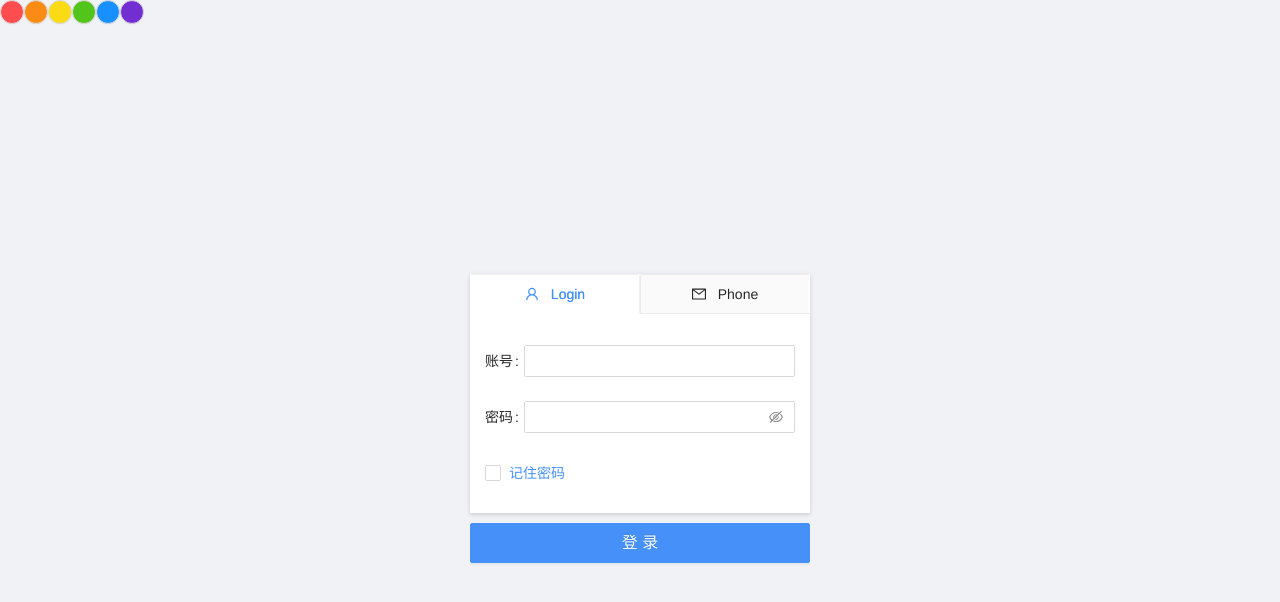
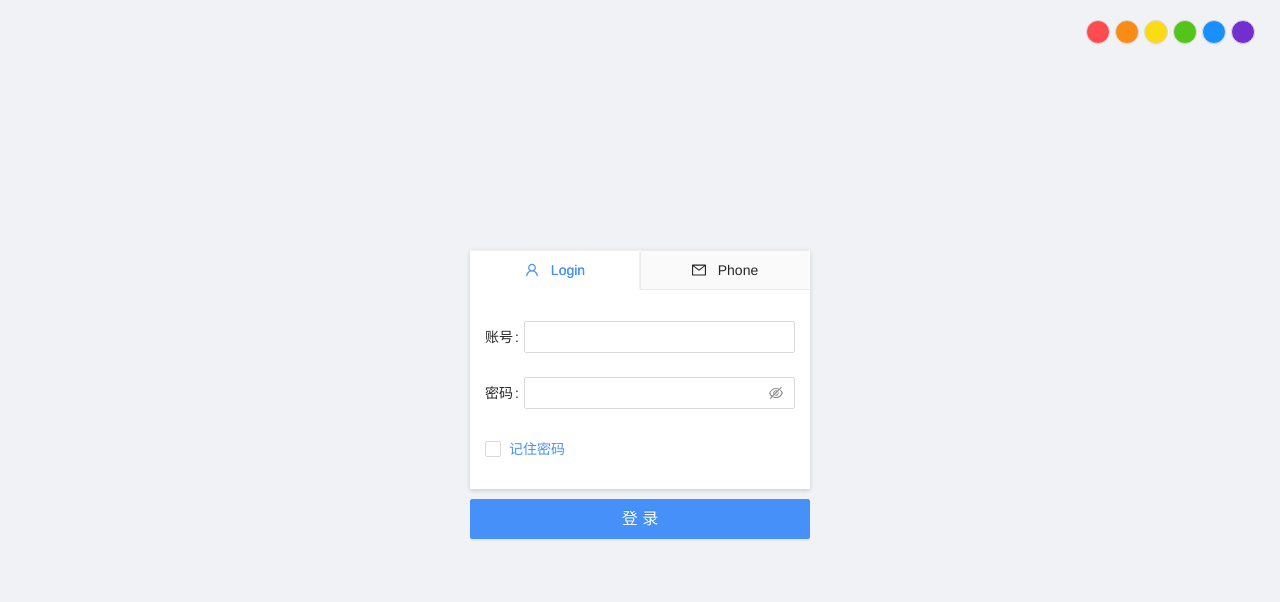
Before and after one commit to Hubbard-Liu/react-admin, a React (Create React App) app: page /login in a window 1280 px wide. Shown: the top 602 px of the page. Built offline with nearby package versions, Linux system fonts and the light colour scheme.

Commit message:
updated login component

```diff
--- a/src/views/login/Login.jsx
+++ b/src/views/login/Login.jsx
@@ -2,8 +2,8 @@
  * @Author: Do not edit
  * @Date: 2022-10-10 14:31:18
  * @LastEditors: LiuYu
- * @LastEditTime: 2022-10-12 23:20:58
- * @FilePath: /react-admin/src/views/login/Login.jsx
+ * @LastEditTime: 2022-10-13 17:58:53
+ * @FilePath: \react-admin\src\views\login\Login.jsx
  */
 import React, { memo } from 'react';
 import { useDispatch } from 'react-redux';
@@ -16,6 +16,7 @@ import loginStyle from './login.modules.scss';
 
 const Login = () => {
   const dispatch = useDispatch();
+  const [form] = Form.useForm();
 
   // 主题设置
   const themeList = [
@@ -53,8 +54,8 @@ const Login = () => {
         shape='circle'
         size='small'
         color={item.color}
-        key={item.color}
-        style={{ backgroundColor: item.color }}
+        key={item.name}
+        style={{ backgroundColor: item.color, marginRight: '5px' }}
         onClick={() => handleTheme(item.color)}
       >
         {' '}
@@ -62,6 +63,7 @@ const Login = () => {
     );
   });
 
+  // tab内容
   const tabList = [
     {
       label: (
@@ -71,7 +73,7 @@ const Login = () => {
         </span>
       ),
       key: 'login',
-      children: <UserLogin />
+      children: <UserLogin form={form}/>
     },
     {
       label: (
@@ -81,17 +83,19 @@ const Login = () => {
         </span>
       ),
       key: '2',
-      children: <UserPhone />
+      children: <UserPhone form={form}/>
     }
   ];
 
-  const handleClick = useThrottle(() => {});
+  const handleClick = useThrottle(() => {
+    // const params = form.getFieldsValue();
+  });
 
   return (
-    <>
-      <div className='theme'>{ThemeBtn}</div>
-      <div className='login' style={loginStyle}>
-        <div className='login-content'>
+    <div className='login' style={loginStyle}>
+      <div className='login-theme'>{ThemeBtn}</div>
+      <div className='login-content'>
+        <div className='login-tab'>
           <Tabs
             defaultActiveKey='login'
             type='card'
@@ -109,21 +113,32 @@ const Login = () => {
           登录
         </Button>
       </div>
-    </>
+    </div>
   );
 };
 
-const UserLogin = () => {
-  const [form] = Form.useForm();
-
+const UserLogin = (props) => {
   const layout = {
     labelCol: { span: 3 },
     wrapperCol: { span: 21 }
   };
 
+  const passwordRule = (_, value) => {
+    const reg = new RegExp(
+      /^\S*(?=\S{6,})(?=\S*\d)(?=\S*[A-Z])(?=\S*[a-z])(?=\S*[!@#$%^&*? ])\S*$/
+    );
+    return reg.test(value)
+      ? Promise.resolve()
+      : Promise.reject(
+        new Error(
+          '最少6位，包括至少1个大写字母，1个小写字母，1个数字，1个特殊字符'
+        )
+      );
+  };
+
   return (
     <div className='userLogin'>
-      <Form {...layout} form={form} name='userLogin'>
+      <Form {...layout} form={props.form} name='userLogin'>
         <Form.Item
           label='账号'
           name='username'
@@ -159,18 +174,7 @@ const UserLogin = () => {
             { required: true, message: '请输入密码' },
             {
               // 自定义校验
-              validator: (_, value) => {
-                const reg = new RegExp(
-                  /^\S*(?=\S{6,})(?=\S*\d)(?=\S*[A-Z])(?=\S*[a-z])(?=\S*[!@#$%^&*? ])\S*$/
-                );
-                return reg.test(value)
-                  ? Promise.resolve()
-                  : Promise.reject(
-                    new Error(
-                      '最少6位，包括至少1个大写字母，1个小写字母，1个数字，1个特殊字符'
-                    )
-                  );
-              }
+              validator: passwordRule
             }
           ]}
         >
@@ -180,8 +184,6 @@ const UserLogin = () => {
         <Form.Item
           name='remember'
           valuePropName='checked'
-          labelCol={{ span: 6 }}
-          wrapperCol={{ span: 18 }}
         >
           <Checkbox className='userLogin-text'>记住密码</Checkbox>
         </Form.Item>
--- a/src/views/login/login.modules.scss
+++ b/src/views/login/login.modules.scss
@@ -1,12 +1,25 @@
 .login {
-  position: relative;
-  top: 50%;
-  left: 50%;
-  width: 340px;
-  min-height: 300px;
-  transform: translate(-50%, -50%);
+  height: 100%;
+
+  .login-theme {
+    position: fixed;
+    top: 0;
+    right: 0;
+    display: flex;
+    justify-content: flex-end;
+    padding: 20px;
+  }
 
   .login-content {
+    position: relative;
+    top: 50%;
+    left: 50%;
+    width: 340px;
+    min-height: 300px;
+    transform: translate(-50%, -50%);
+  }
+
+  .login-tab {
     width: 100%;
     background-color: #fff;
     box-shadow: 0 2px 4px rgba(0, 0, 0, .12), 0 0 6px rgba(0, 0, 0, .04);
```
